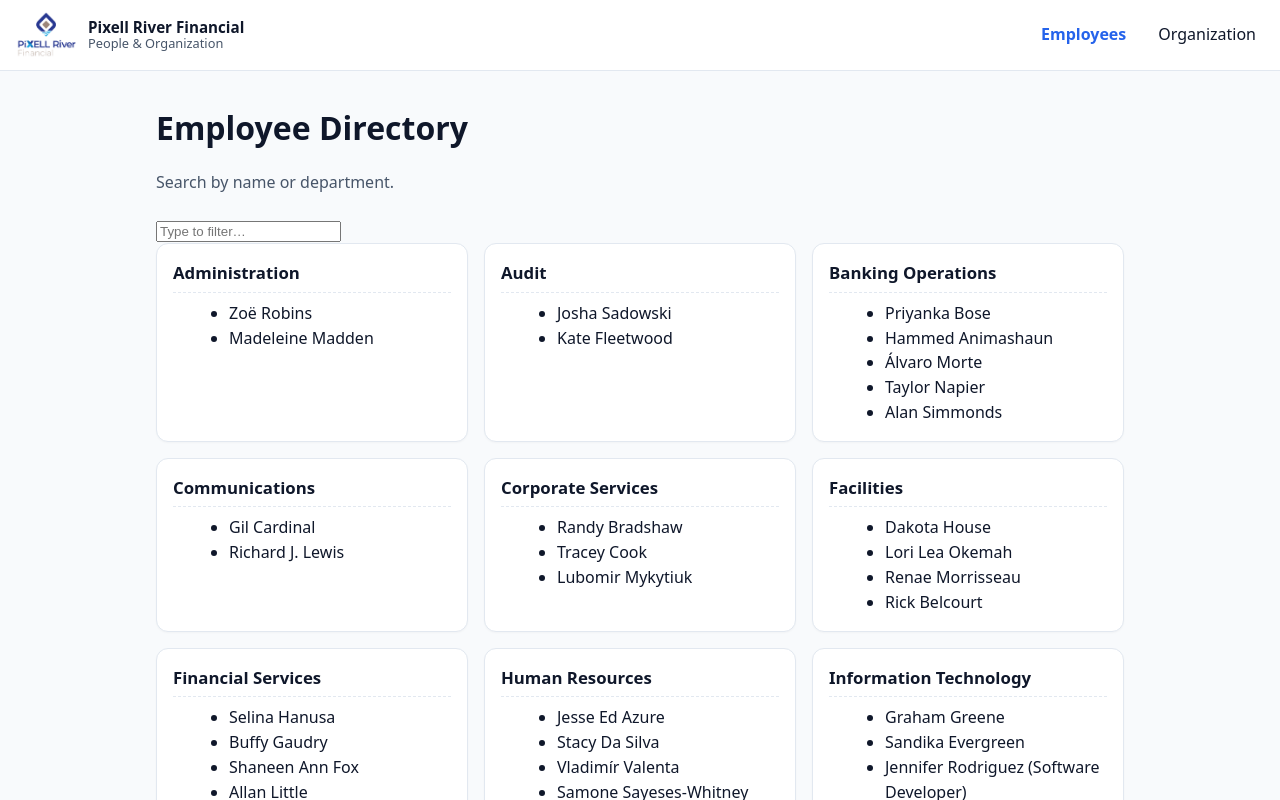
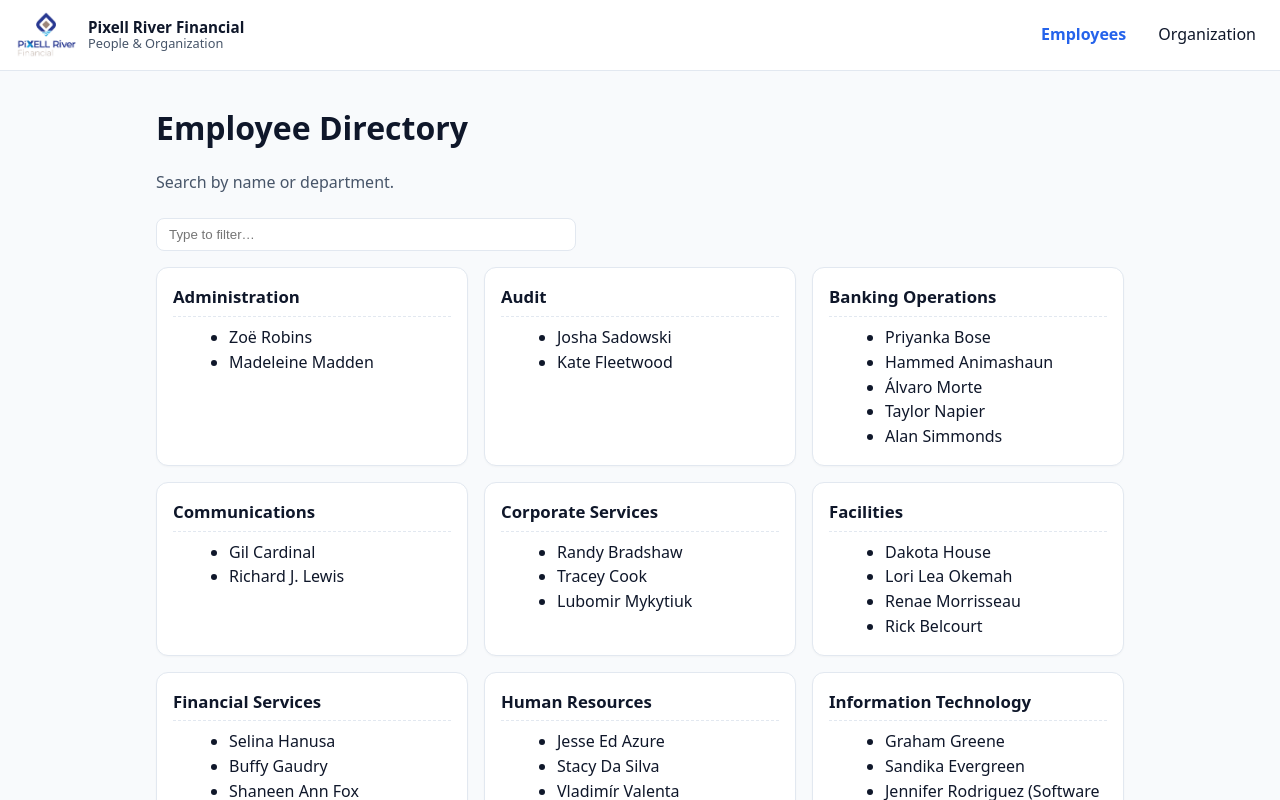
Before and after one commit to rushil2123/Full_Stack_Lab-1, a React (Vite) app in the folder pixell-river-directory/: page /employees in a window 1280 px wide. Shown: the top 800 px of the page. Built offline with nearby package versions, Linux system fonts and the light colour scheme.

Commit message:
feat: add styles for search bar and input components

```diff
--- a/pixell-river-directory/src/styles.css
+++ b/pixell-river-directory/src/styles.css
@@ -51,3 +51,7 @@ main{max-width:1000px; margin:2rem auto; padding:0 1rem}
   position:absolute!important; width:1px; height:1px; padding:0; margin:-1px;
   overflow:hidden; clip:rect(0,0,0,0); white-space:nowrap; border:0;
 }
+
+/* Search Bar */
+.toolbar { margin-bottom: 1rem; }
+.input { width: 100%; max-width: 420px; padding: .5rem .75rem; border: 1px solid var(--border); border-radius: .5rem; }
```
